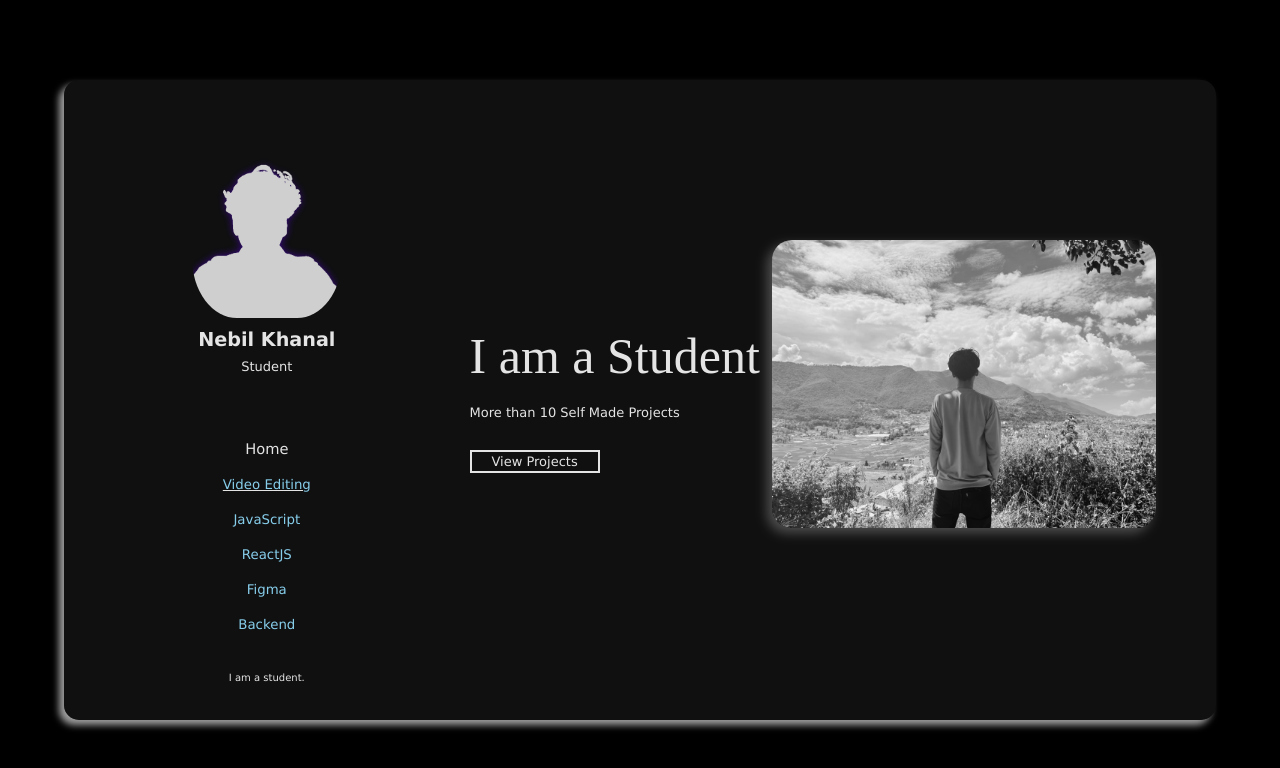
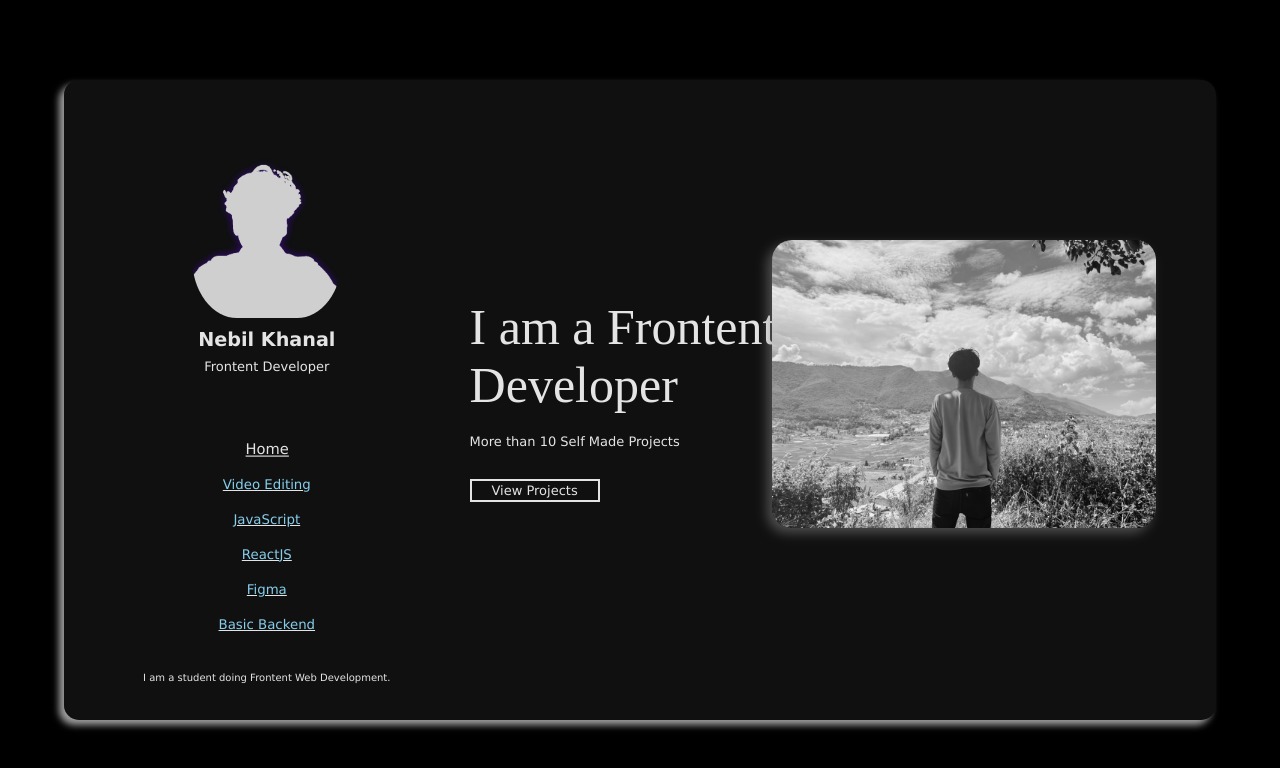
Before and after one commit to n3vilreal/portfolio-website, a plain HTML site: page index.html in a window 1280 px wide. Drawn offline with Linux system fonts and the light colour scheme.

Commit message:
Update index.html

```diff
--- a/index.html
+++ b/index.html
@@ -3,7 +3,7 @@
 <head>
     <meta charset="UTF-8">
     <meta name="viewport" content="width=device-width, initial-scale=1.0">
-    <title>Nebil Khanal</title>
+    <title>Nebil Khanal - Home</title>
     <link rel="stylesheet" href="style.css">
     <link rel="stylesheet" href="https://cdnjs.cloudflare.com/ajax/libs/font-awesome/6.6.0/css/all.min.css">
 </head>
@@ -19,30 +19,30 @@
                 <div class="information">
                     <div alt="" class="my-image"></div>
                     <span class="my-name">Nebil Khanal</span>
-                    <span class="my-bio">Student</span>
+                    <span class="my-bio">Frontent Developer</span>
                 </div>
 
                 <div class="nav-bar">
                     <ul class="nav-bar-list">
-                        <li id="home">Home</li>
+                        <a href="index.html"><li id="home">Home</li></a>
                         <a href="videoediting.html"><li>Video Editing</li></a>
-                        <li>JavaScript</li>
-                        <li>ReactJS</li>
-                        <li>Figma</li>
-                        <li>Backend</li>
+                        <a href="javascript.html"><li>JavaScript</li></a>
+                        <a href="reactJs.html"><li>ReactJS</li></a>
+                        <a href="figma.html"><li>Figma</li></a>
+                        <a href="basicBackend.html"><li>Basic Backend</li></a>
                     </ul>
                 </div>
 
                 <span class="about-me">
-                    I am a student.
+                    I am a student doing Frontent Web Development.
                 </span>
 
             </div>
             <div class="profile-specs">
                 <div class="specs">
-                    <span class="i-am">I am a Student</span>
+                    <span class="i-am">I am a Frontent Developer</span>
                     <span class="work-experience">More than 10 Self Made Projects</span>
-                    <a href=""><button class="view-projects">View Projects</button></a>
+                    <button class="view-projects">View Projects</button>
                 </div>
                 <div class="sec-image filter-add">
                     <img src="image.jpg" alt="" class="dev-image">
```
